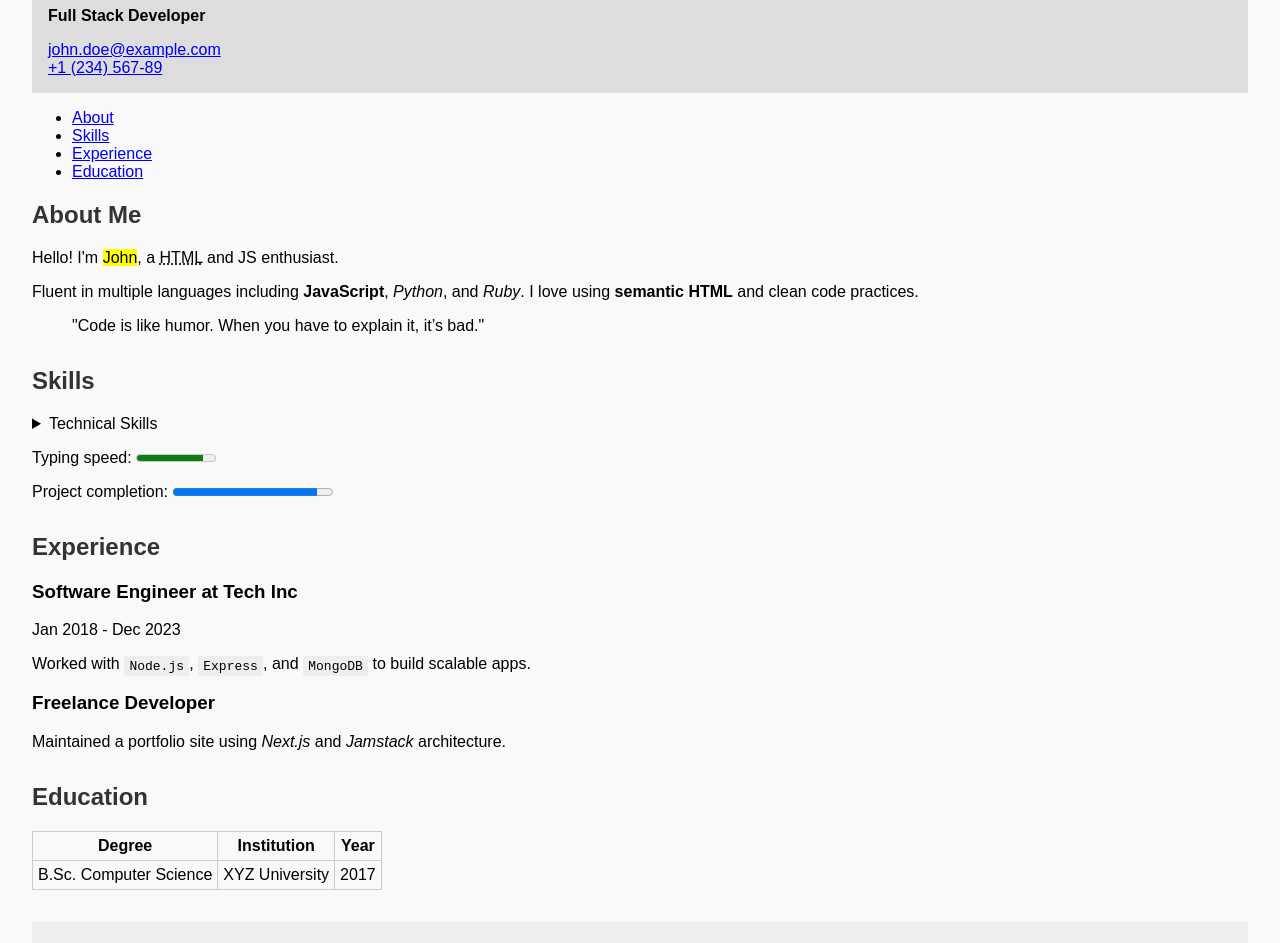
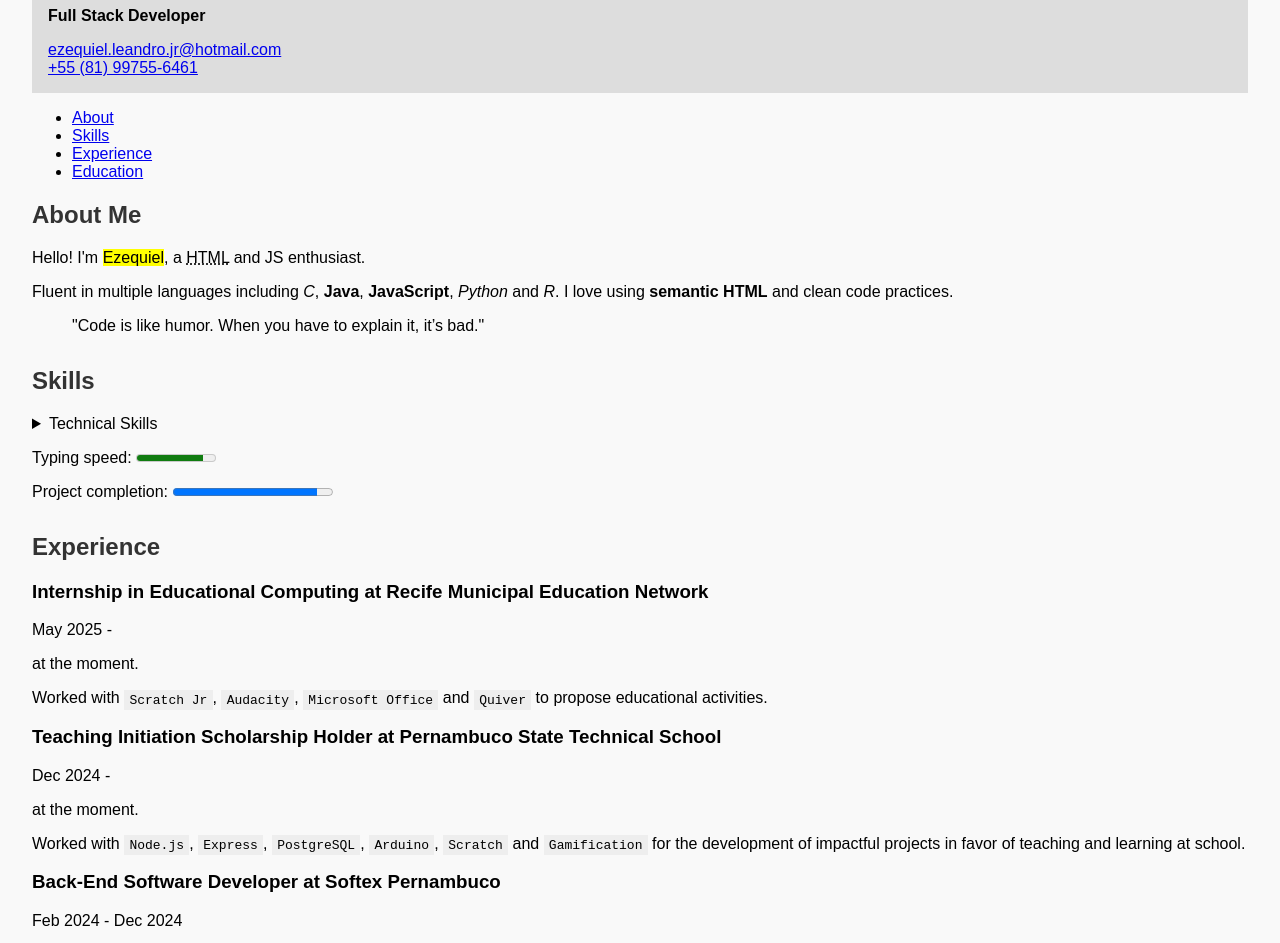
Before and after one commit to Ezequiel-leandro-jr/semantic_html_cv, a plain HTML site: page index.html in a window 1280 px wide. Shown: the part 121-1064 px from the top of the page. Drawn offline with Linux system fonts and the light colour scheme.

Commit message:
upload new cv

```diff
--- a/index.html
+++ b/index.html
@@ -2,8 +2,8 @@
 <html lang="en">
 <head>
   <meta charset="UTF-8">
-  <title>John Doe - Full Stack Developer</title>
-  <meta name="description" content="Curriculum Vitae of John Doe.">
+  <title>Ezequiel Leandro Jr - Full Stack Developer</title>
+  <meta name="description" content="Curriculum Vitae of Ezequiel Leandro Jr.">
   <meta name="viewport" content="width=device-width, initial-scale=1.0">
   <style>
     body { font-family: sans-serif; margin: 2rem; background: #f9f9f9; }
@@ -19,11 +19,11 @@
 <body>
 
 <header>
-  <h1>John Doe</h1>
+  <h1>Ezequiel Leandro Jr</h1>
   <p><strong>Full Stack Developer</strong></p>
   <address>
-    <a href="mailto:john.doe@example.com">john.doe@example.com</a><br>
-    <a href="tel:+123456789">+1 (234) 567-89</a>
+    <a href="mailto:ezequiel.leandro.jr@hotmail.com">ezequiel.leandro.jr@hotmail.com</a><br>
+    <a href="tel:+5581997556461">+55 (81) 99755-6461</a>
   </address>
 </header>
 
@@ -39,8 +39,8 @@
 <main>
   <section id="about">
     <h2>About Me</h2>
-    <p>Hello! I'm <mark>John</mark>, a <abbr title="HyperText Markup Language">HTML</abbr> and JS enthusiast.</p>
-    <p>Fluent in multiple languages including <b>JavaScript</b>, <i>Python</i>, and <em>Ruby</em>. I love using <strong>semantic HTML</strong> and clean code practices.</p>
+    <p>Hello! I'm <mark>Ezequiel</mark>, a <abbr title="HyperText Markup Language">HTML</abbr> and JS enthusiast.</p>
+    <p>Fluent in multiple languages including <em>C</em>, <b>Java</b>, <b>JavaScript</b>, <i>Python</i> and <i>R</i>. I love using <strong>semantic HTML</strong> and clean code practices.</p>
     <blockquote cite="https://example.com">"Code is like humor. When you have to explain it, it’s bad."</blockquote>
   </section>
 
@@ -49,10 +49,15 @@
     <details>
       <summary>Technical Skills</summary>
       <ul>
-        <li>HTML5</li>
-        <li>CSS3</li>
-        <li><del>AngularJS</del> <ins>React</ins></li>
-        <li>Ruby on Rails</li>
+        <li><del>NodeJS</del> <ins>Express</ins></li>
+        <li>Gherkin</li>
+        <li>SQL</li>
+        <li>Selenium</li>
+        <li>Behave</li>
+        <li>MongoDB</li>
+        <li>Kanban</li>
+        <li>Scrum</li>
+        <li>GitHub</li>
       </ul>
     </details>
     <p>Typing speed: <meter min="0" max="100" value="85">85%</meter></p>
@@ -62,13 +67,19 @@
   <section id="experience">
     <h2>Experience</h2>
     <article>
-      <h3>Software Engineer at Tech Inc</h3>
-      <time datetime="2018-01">Jan 2018</time> - <time datetime="2023-12">Dec 2023</time>
-      <p>Worked with <code>Node.js</code>, <code>Express</code>, and <code>MongoDB</code> to build scalable apps.</p>
+      <h3>Internship in Educational Computing at Recife Municipal Education Network</h3>
+      <time datetime="2025-05">May 2025</time> - <p>at the moment.</p>
+      <p>Worked with <code>Scratch Jr</code>, <code>Audacity</code>, <code>Microsoft Office</code> and <code>Quiver</code> to propose educational activities.</p>
     </article>
     <article>
-      <h3>Freelance Developer</h3>
-      <p>Maintained a portfolio site using <var>Next.js</var> and <dfn>Jamstack</dfn> architecture.</p>
+      <h3>Teaching Initiation Scholarship Holder at Pernambuco State Technical School</h3>
+      <time datetime="2024-12">Dec 2024</time> - <p>at the moment.</p>
+      <p>Worked with <code>Node.js</code>, <code>Express</code>, <code>PostgreSQL</code>, <code>Arduino</code>, <code>Scratch</code> and <code>Gamification</code> for the development of impactful projects in favor of teaching and learning at school.</p>
+    </article>
+    <article>
+      <h3>Back-End Software Developer at Softex Pernambuco</h3>
+      <time datetime="2024-02">Feb 2024</time> - <time datetime="2024-12">Dec 2024</time>
+      <p>Worked with <code>Node.js</code>, <code>Express</code>, <code>MongoDB</code>, <code>DiscordJS</code>, <code>CanvacordJS</code>, <code>Google Cloud</code>, <code>Google Sheets</code> and <code>Google Drive</code> to create a bot to manage the company's Discord server.</p>
     </article>
   </section>
 
@@ -79,7 +90,8 @@
         <tr><th>Degree</th><th>Institution</th><th>Year</th></tr>
       </thead>
       <tbody>
-        <tr><td>B.Sc. Computer Science</td><td>XYZ University</td><td>2017</td></tr>
+        <tr><td>B.Sc. Computer Science</td><td>Federal Rural University of Pernambuco</td><td>at the moment</td></tr>
+         <tr><td>B. Biological Sciences</td><td>Federal Rural University of Pernambuco</td><td>2017</td></tr>
       </tbody>
     </table>
   </section>
```
